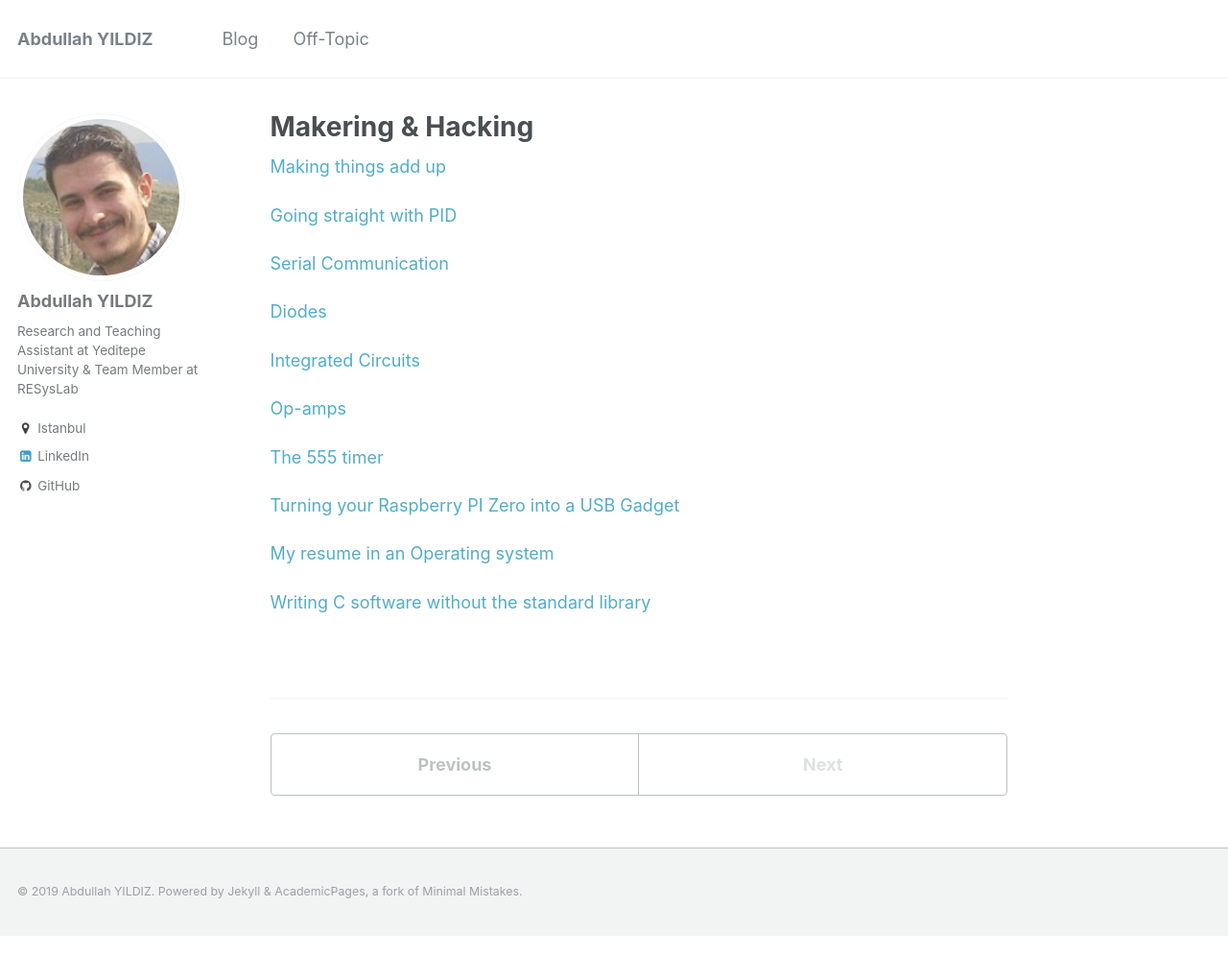
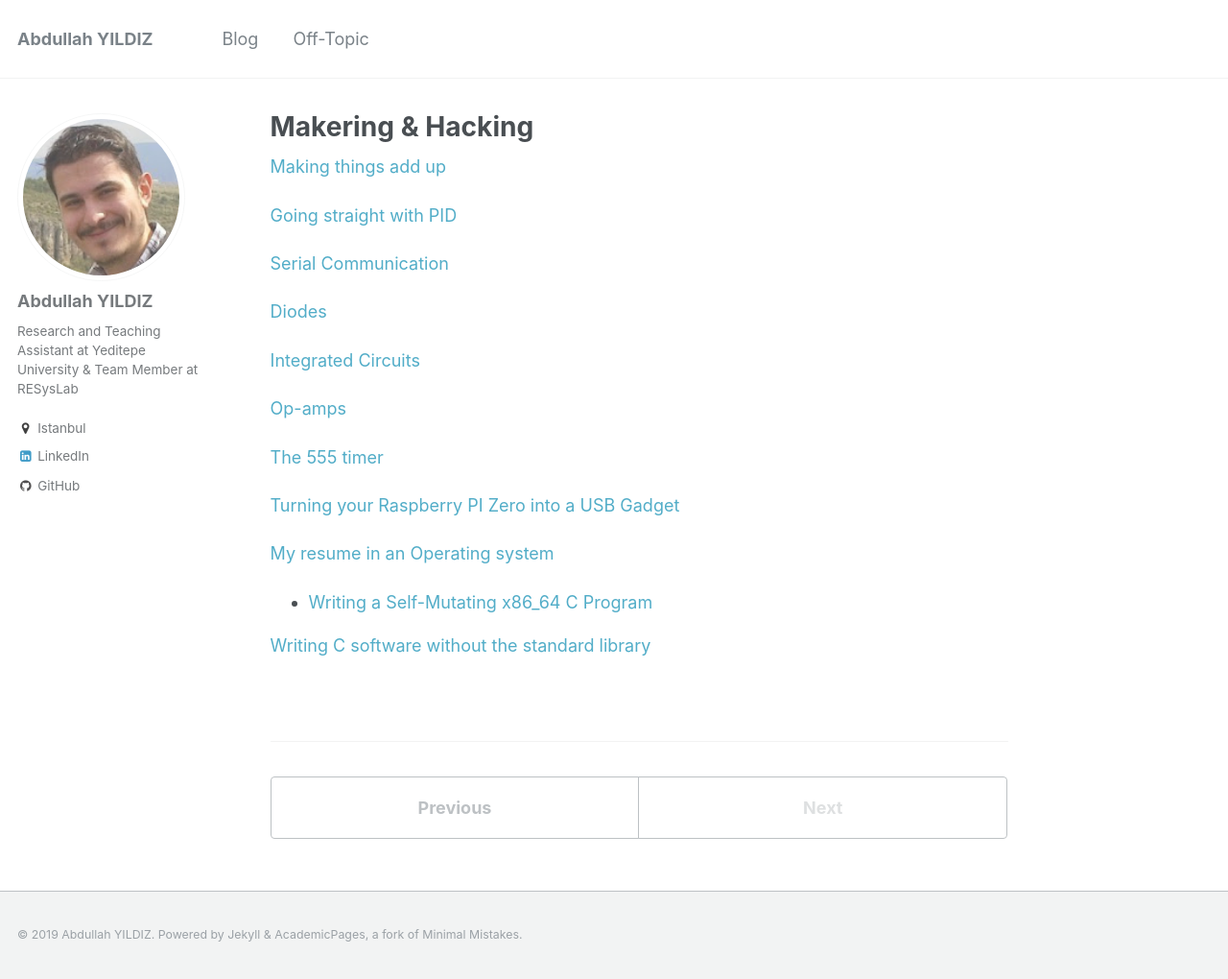
Before and after one commit to abdullahyildiz/abdullahyildiz.github.io, a Jekyll site: the page built from _records/makering-hacking.md, in a window 1280 px wide and 1020 px high. Shown: the whole window at 96% size. Built offline with Jekyll 4.4.1, drawn with Linux system fonts in a browser that asks for light colours.

Commit message:
Update makering-hacking.md

```diff
--- a/_records/makering-hacking.md
+++ b/_records/makering-hacking.md
@@ -26,4 +26,6 @@ location: "Istanbul, Turkiye"
 
 [My resume in an Operating system](http://www.mathieupassenaud.fr/resume/)
 
+* [Writing a Self-Mutating x86_64 C Program](https://shanetully.com/2013/12/writing-a-self-mutating-x86_64-c-program/)
+
 [Writing C software without the standard library](http://weeb.ddns.net/0/programming/c_without_standard_library_linux.txt)
```
